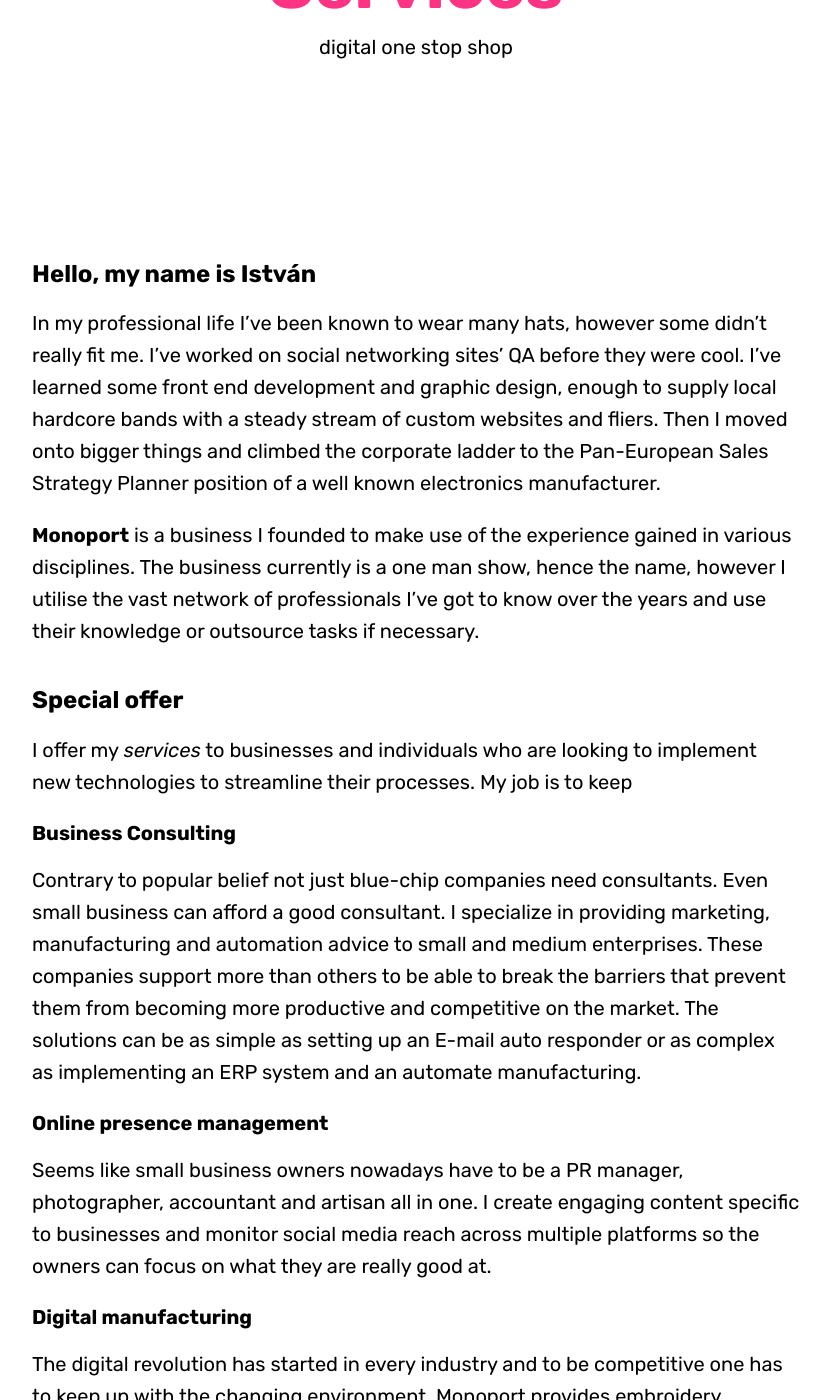
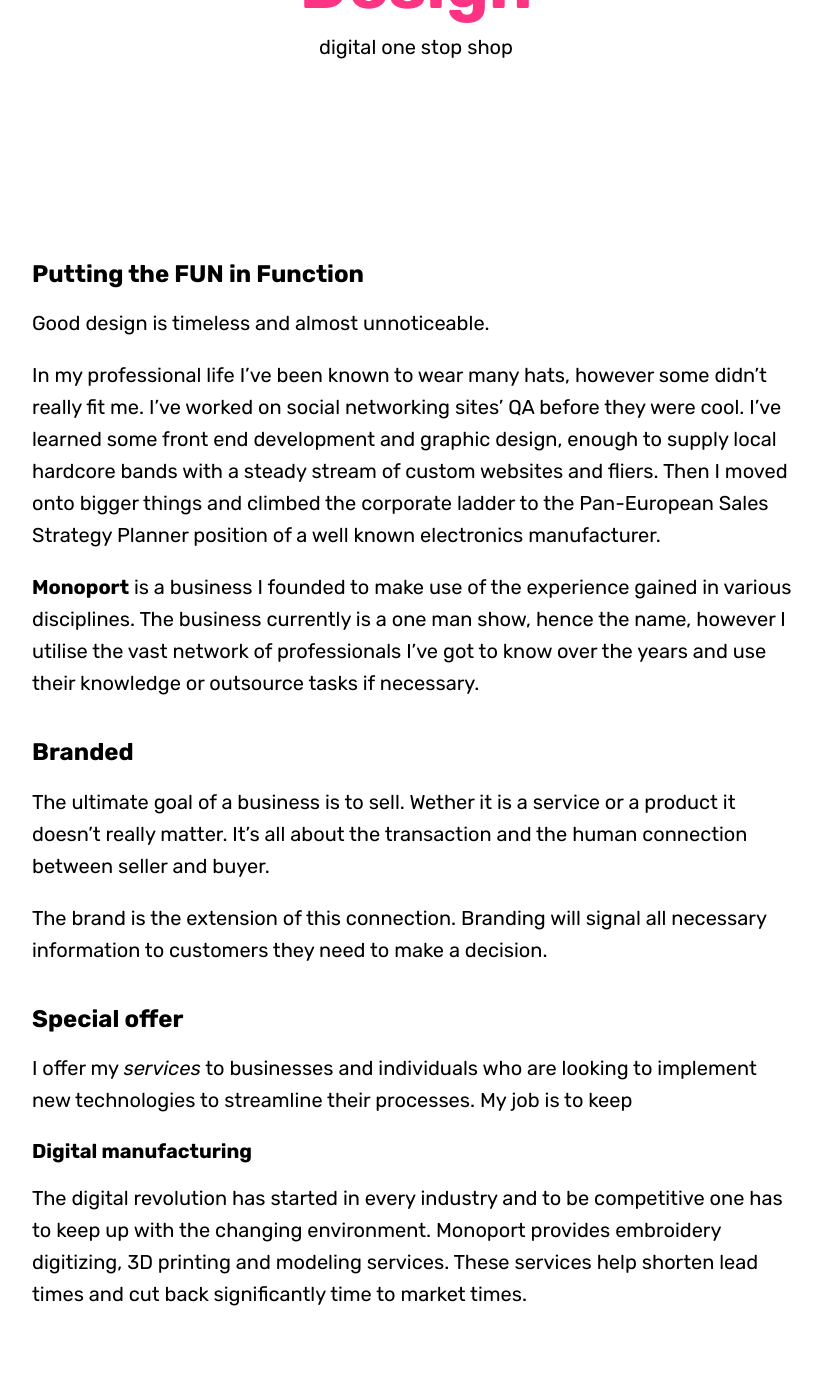
Before and after one commit to vestalux/monoport3, a Jekyll site: the page built from services.md, in a window 1280 px wide and 1400 px high, scrolled down 401 px. Shown: the whole window, without its empty margins (224-1054 px from the left). Built offline with Jekyll 4.4.1, drawn with Linux system fonts in a browser that asks for light colours; some web fonts are replaced.

Commit message:
Update from Forestry.io - Updated services.md

```diff
--- a/services.md
+++ b/services.md
@@ -1,29 +1,30 @@
 ---
 layout: page
-title:  Services
+title: Design
 subtitle: digital one stop shop
 hero: https://source.unsplash.com/collection/430471/
 overlay: red
-permalink: /services/
-published: true
+permalink: "/services/"
+---
+## Putting the FUN in Function
 
----
-
-## Hello, my name is István
+Good design is timeless and almost unnoticeable.
 
 In my professional life I've been known to wear many hats, however some didn't really fit me. I've  worked on social networking sites' QA before they were cool. I've learned some front end development and graphic design, enough to supply local hardcore bands with a steady stream of custom websites and fliers. Then I moved onto bigger things and climbed the corporate ladder to the Pan-European Sales Strategy Planner position of a well known electronics manufacturer.
 
 **Monoport** is a business I founded to make use of the experience gained in various disciplines. The business currently is a one man show, hence the name, however I utilise the vast network of professionals I've got to know over the years and use their knowledge or outsource tasks if necessary.
 
+## Branded
+
+The ultimate goal of a business is to sell. Wether it is  a service or a product it doesn't really matter. It's all about the transaction and the human connection between seller and buyer.
+
+The brand is the extension of this connection. Branding will signal all necessary information to customers they need to make a decision.
+
 ## Special offer
 
 I offer my *services* to businesses and individuals who are looking to implement new technologies to streamline their processes. My job is to keep
 
-### Business Consulting
-Contrary to popular belief not just blue-chip companies need consultants. Even small business can afford a good consultant. I specialize in providing marketing, manufacturing and automation advice to small and medium enterprises. These companies support more than others to be able to break the barriers that prevent them from becoming more productive and competitive on the market. The solutions can be as simple as setting up an E-mail auto responder or as complex as implementing an ERP system and an automate manufacturing.
 
-### Online presence management
-Seems like small business owners nowadays have to be a PR manager, photographer, accountant and artisan all in one. I create engaging content specific to businesses and monitor social media reach across multiple platforms so the owners can focus on what they are really good at.
 
 
 ### Digital manufacturing
```
